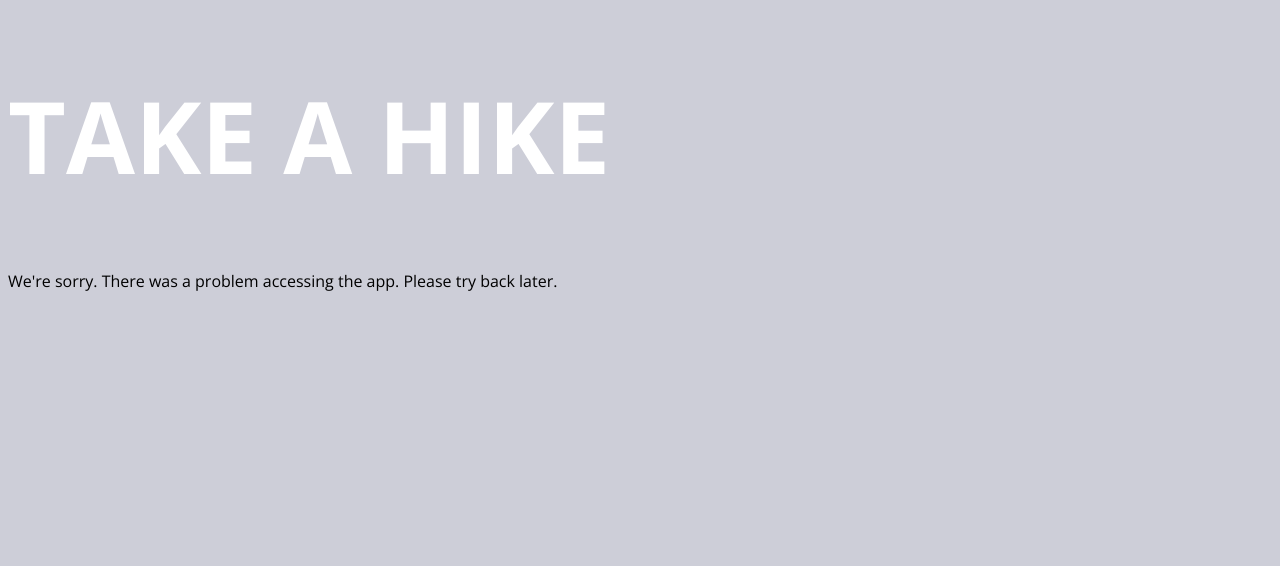
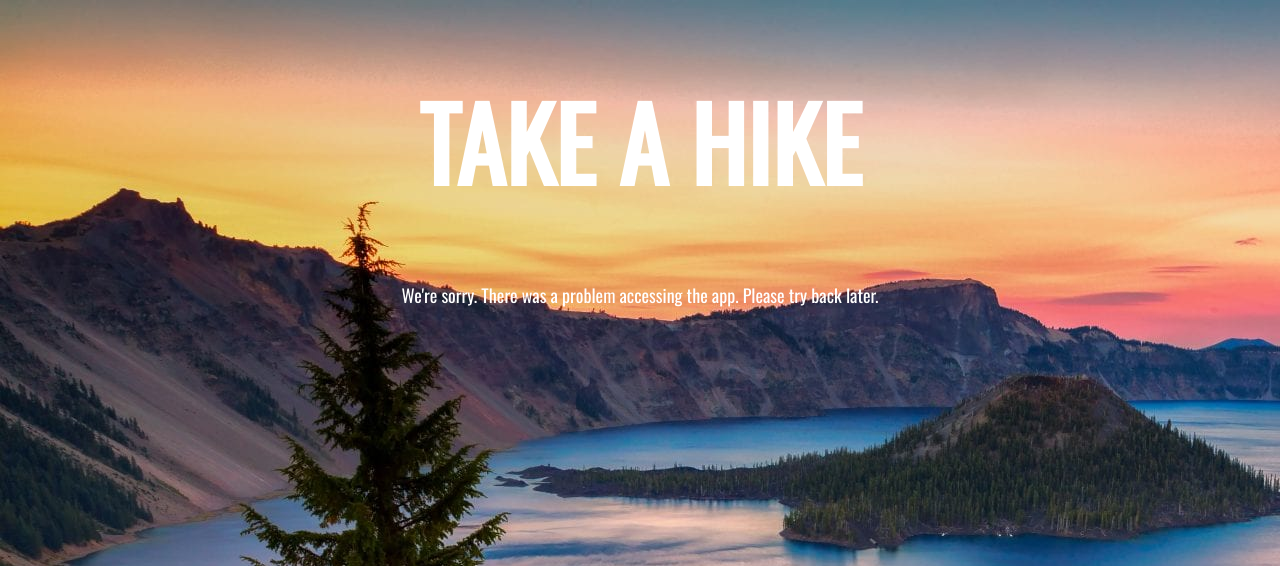
Before and after one commit to MSIA/2021-msia423-chang-christina-project, a Flask app: template app/templates/error.html in a window 1280 px wide. Shown: the top 566 px of the page. Run offline with Flask 2, Linux system fonts and the light colour scheme; the template is opened without the code that fills it, so the values that code supplies are empty; parts of the project's set-up code (start-up, migrations or seed data) failed here and were passed over.

Commit message:
Update web page formatting and match error page style

```diff
--- a/app/templates/error.html
+++ b/app/templates/error.html
@@ -6,12 +6,23 @@
     <link href="static/basic.css" rel="stylesheet">
     <link rel="shortcut icon" href="static/favicon.ico">
 </head>
-
+<link href='https://fonts.googleapis.com/css?family=Oswald' rel='stylesheet'>
+<style>
+  html {
+    text-align: center;
+  }
+  body {
+    font-family: 'Oswald';font-size: 18px;
+    background-image: url("static/craterlake.jpeg");
+    background-color: rgba(0,0,0,.2);
+  }
+</style>
 <body>
-    <h1 style="color:white;">TAKE A HIKE</h1>
+    <h1 style="color:white;font-family:oswald;font-size:100px;">TAKE A HIKE</h1>
 
     <div class="alert alert-danger" role="alert">
-  <p class="alert-link">We're sorry. There was a problem accessing the app. Please try back later. </p>
+  <p class="alert-link" style="color:white;" >We're sorry. There was a problem
+      accessing the app. Please try back later. </p>
     </div>
 
 </body>
--- a/app/templates/index.html
+++ b/app/templates/index.html
@@ -18,7 +18,8 @@
   }
 </style>
 <body style="color:white;">
-      <h1 style="color:white;font-family:oswald;font-size:100px;">TAKE A HIKE</h1>
+      <h1 style="color:white;font-family:oswald;font-size:100px;">
+          TAKE A HIKE</h1>
       <form action="{{ url_for('home') }}" method=post class=add-entry>
       <dl>
         <label for="length">Length (miles):</label>
--- a/app/templates/result.html
+++ b/app/templates/result.html
@@ -57,7 +57,8 @@
          </tbody>
       </table>
     <h4>
-         <a href = "{{ url_for('home') }}">Back to Home</a>
+         <a style="color:white;font-size:15px;"
+            href = "{{ url_for('home') }}">Back to Home</a>
     </h4>
 </body>
 </html>
```
